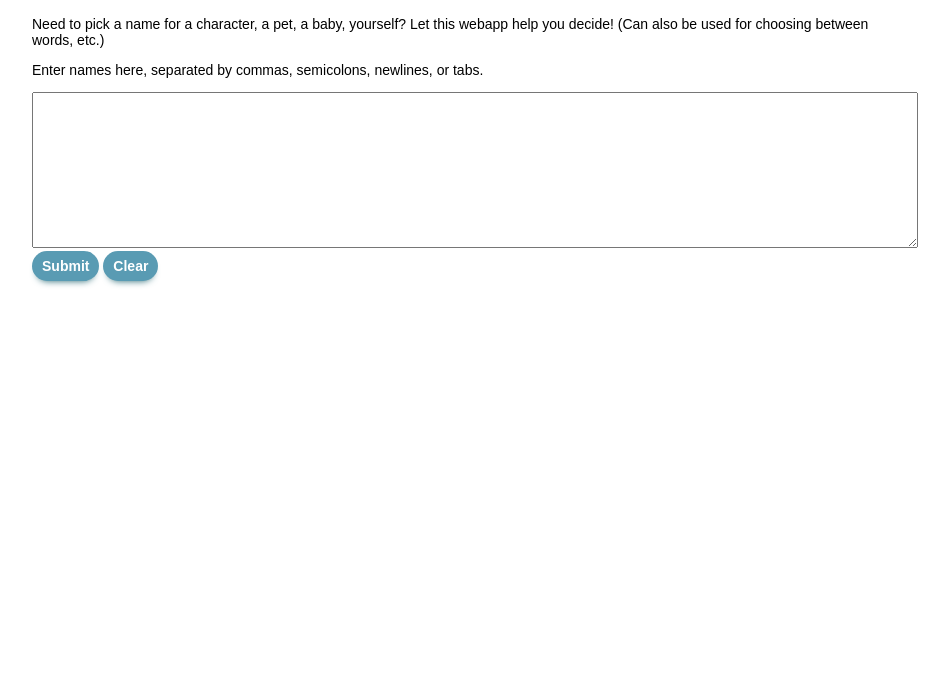
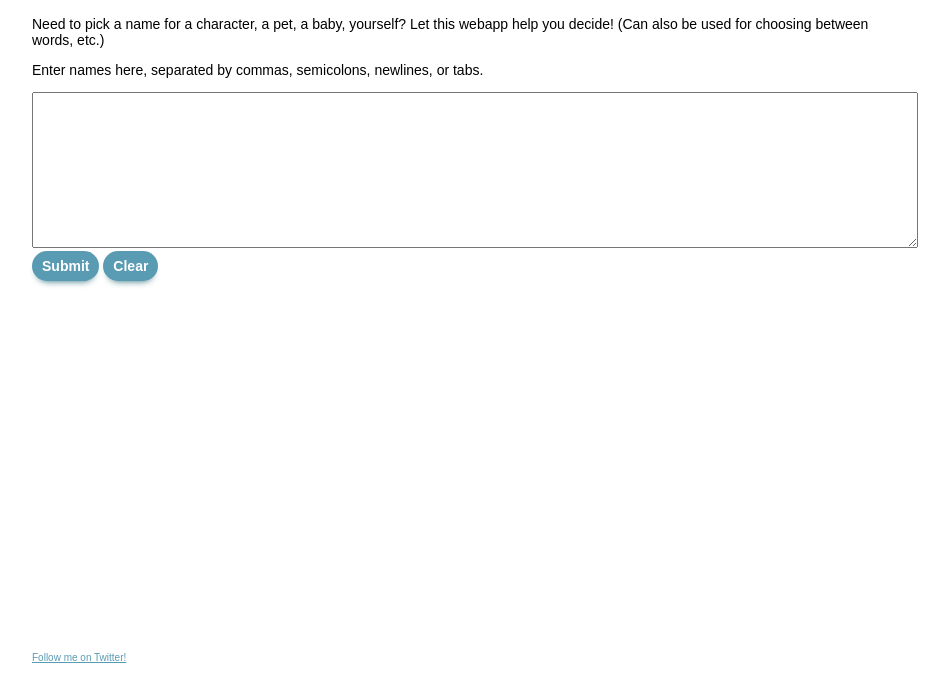
Before and after one commit to whatthephoton/whatthephoton.github.io, a plain HTML site: page index.html in a window 1280 px wide. Shown: the part 87-786 px from the top of the page, without its empty margins (168-1117 px from the left). Drawn offline with nearby package versions, Linux system fonts and the light colour scheme.

Commit message:
added twitter link

```diff
--- a/index.html
+++ b/index.html
@@ -32,6 +32,8 @@
     <button id='both'>Both</button>
     <button id='neither'>Neither</button> -->
   </div>
-
+  <div class='footer'>
+    <p> <a href='https://twitter.com/transtacular'>Follow me on Twitter!</a> </p>
+  </div>
 
 </html>
```
